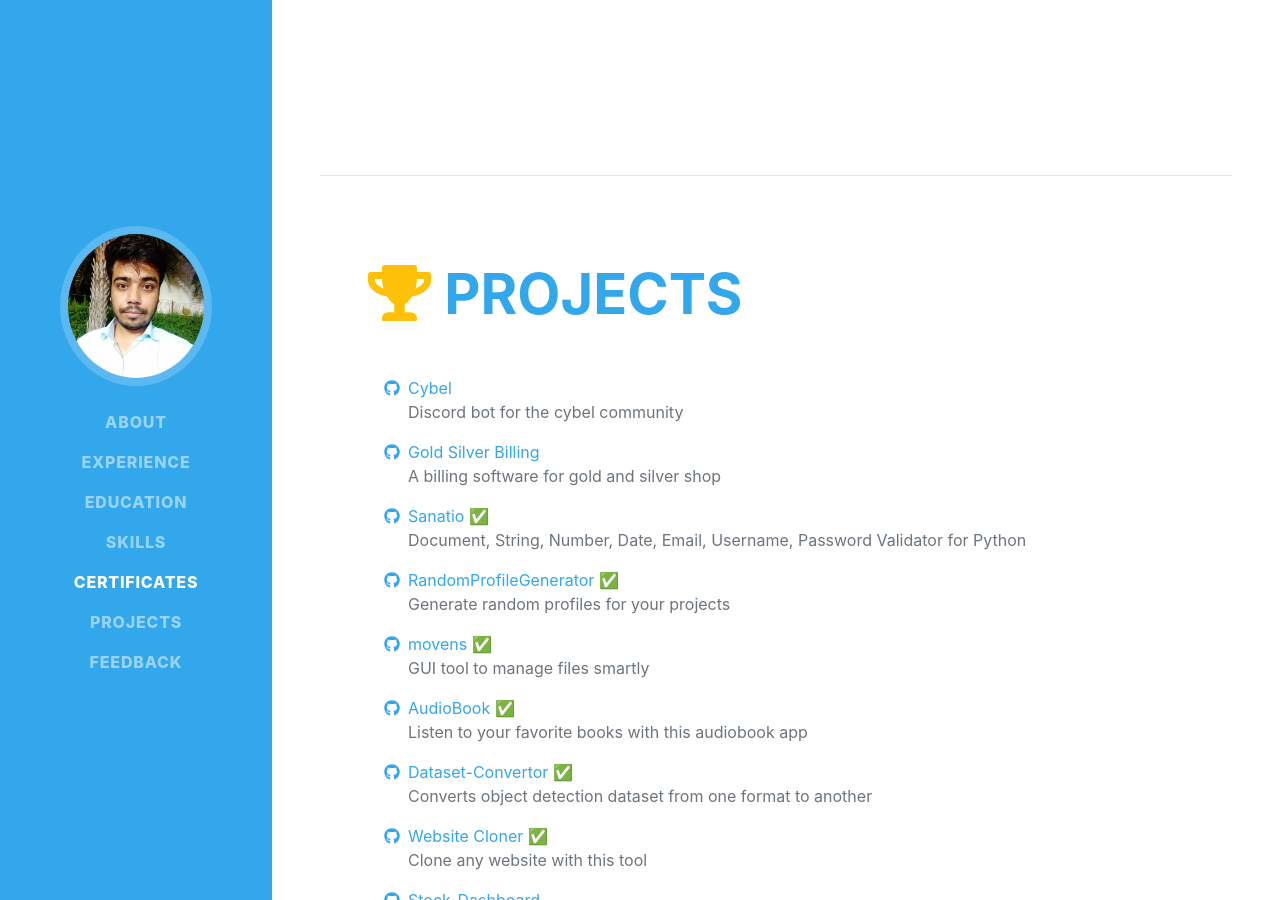
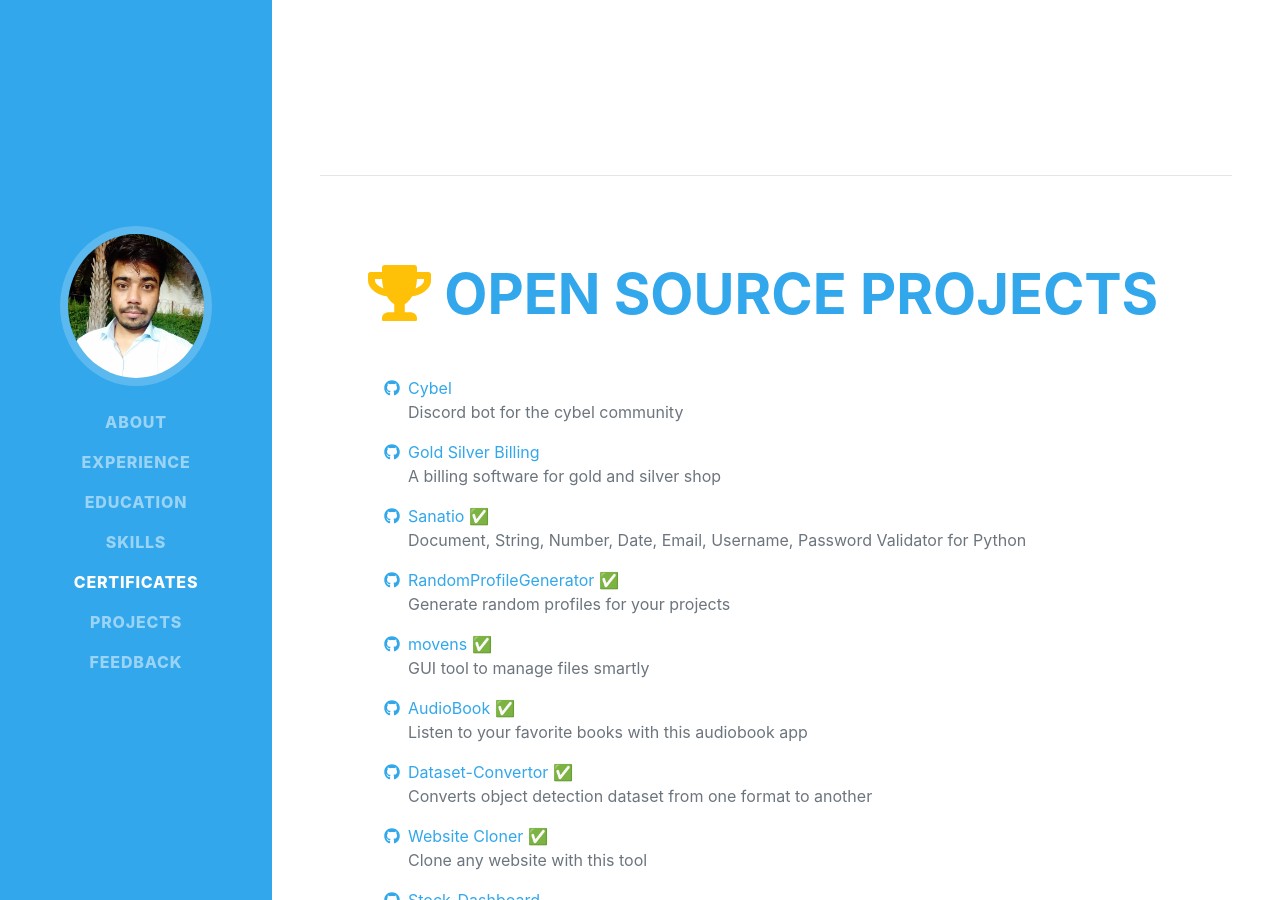
Before and after one commit to codeperfectplus/codeperfectplus.github.io, a Jekyll site: the page built from index.html, in a window 1280 px wide and 900 px high, scrolled down 4362 px. Built offline with Jekyll 4.4.1, drawn with Linux system fonts in a browser that asks for light colours; nearby versions of some CDN libraries; some web fonts are replaced.

Commit message:
Refactor projects section in index.html

```diff
--- a/index.html
+++ b/index.html
@@ -116,35 +116,7 @@
   <!-- Projects -->
   <section class="resume-section" id="projects">
     <div class="resume-section-content">
-      <h2 class="mb-5 text-primary"><i class="fas fa-trophy text-warning"></i> Projects</h2>
-
-      <!-- <table class="table">
-        <thead class="thead-dark">
-          <tr>
-            <th scope="col">Project Name</th>
-            <th scope="col">Description</th>
-            <th scope="col">PyPI Support</th>
-          </tr>
-        </thead>
-        <tbody>
-          {% for project in site.data.projects %}
-          {% if project.is_pypi %}
-            <tr>
-              <td scope="col"><a href="{{project.github_url}}"><span class="fa-li"><i class="fab fa-github text-primary"></i></span>{{project.project_name}}</a> </td>
-              <td scope="col">{{project.description}}</td>
-              <td scope="col">✅</td>
-            </tr>
-          {% else %}
-            <tr>
-              <td scope="col"><a href="{{project.github_url}}"><span class="fa-li"><i class="fab fa-github text-primary"></i></span>{{project.project_name}}</a></td>
-              <td scope="col">{{project.description}}</td>
-              <td scope="col">❌</td>
-            </tr>
-          {% endif %}
-          {% endfor %}
-        </tbody>
-      </table> -->
-
+      <h2 class="mb-5 text-primary"><i class="fas fa-trophy text-warning"></i> Open Source Projects</h2>
       <ul class="fa-ul mb-0">
         {% for project in site.data.projects %}
           <li>
```
